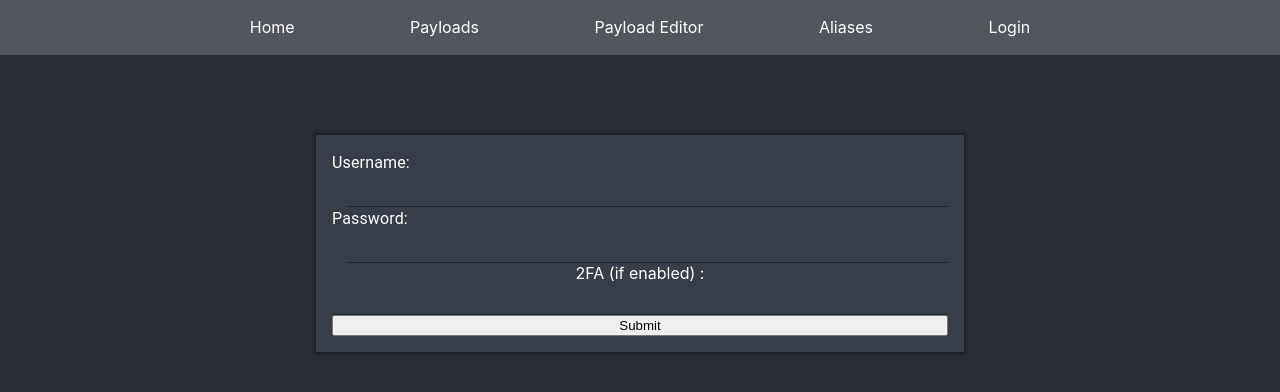
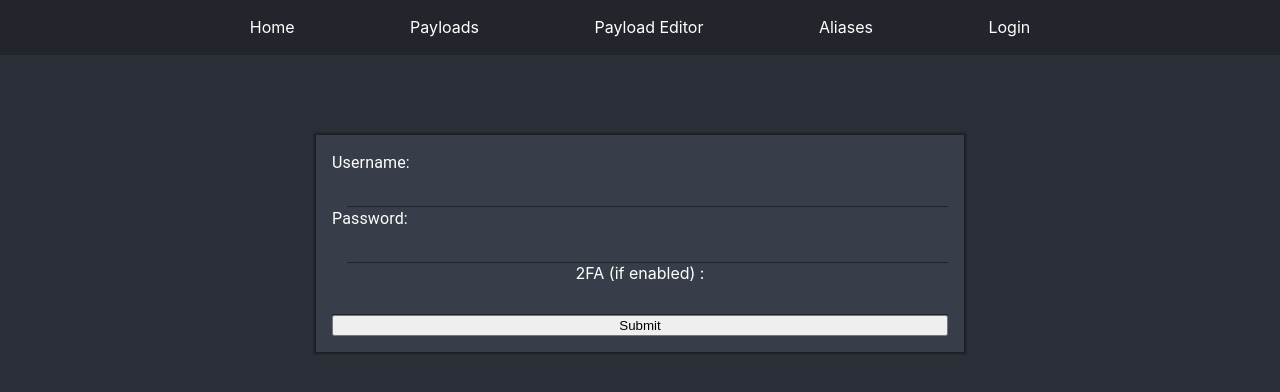
Before and after one commit to Edznux/wonderxss, a React (Create React App) app in the folder ui/wonderxss/: page /login in a window 1280 px wide. Shown: the top 392 px of the page. Built offline with nearby package versions, Linux system fonts and the light colour scheme; no server answers.

Commit message:
Update some CSS

```diff
--- a/ui/wonderxss/src/components/InjectionsList.js
+++ b/ui/wonderxss/src/components/InjectionsList.js
@@ -211,7 +211,7 @@ export default class InjectionsList extends React.Component {
         <Grid container spacing={3}>
           <Grid item xs={6}>
             <FormLabel>
-              Payload ID and/or alias:
+              <span class="input-text-label">Payload ID and/or alias:</span>
               <Select onChange={this.setCurrentAlias}>
                 {this.state.aliasesOrPayloadsIDs.map(aop => {
                   return (
@@ -225,7 +225,7 @@ export default class InjectionsList extends React.Component {
           </Grid>
           <Grid item xs={6}>
             <FormLabel>
-              SRI Type:
+              <span class="input-text-label">SRI Type:</span>
               <Select onChange={this.setCurrentSRI}>
                 {SRIKinds.map(sri => {
                   return <option value={sri}>{sri}</option>;
@@ -235,7 +235,7 @@ export default class InjectionsList extends React.Component {
           </Grid>
           <Grid item xs={6}>
             <FormLabel>
-              Use subdomain:
+              <span class="input-text-label">Use subdomain:</span>
               <Checkbox
                 value="useSubdomain"
                 inputProps={{ "aria-label": "Use Subdomain" }}
@@ -246,7 +246,7 @@ export default class InjectionsList extends React.Component {
           </Grid>
           <Grid item xs={6}>
             <FormLabel>
-              Use HTTPS:
+              <span class="input-text-label">Use HTTPS:</span>
               <Checkbox
                 value="useHTTPS"
                 inputProps={{ "aria-label": "Use HTTPS" }}
--- a/ui/wonderxss/src/index.css
+++ b/ui/wonderxss/src/index.css
@@ -13,7 +13,7 @@ code {
 }
 
 .navigation {
-  background-color: #52565c;
+  background-color: #22252b;
   position: sticky;
   top: 0;
 }
--- a/ui/wonderxss/src/index.js
+++ b/ui/wonderxss/src/index.js
@@ -49,21 +49,27 @@ const routing = (
     <div class="navigation">
       <div id="menu">
         <Box flexGrow={1}>
-          <Link to="/">Home</Link>
+          <Link to="/" style={{"width":"100%", "display":"block"}}>Home</Link>
         </Box>
         <Box flexGrow={1}>
-          <Link to="/payloads">Payloads</Link>
+          <Link to="/payloads" style={{"width":"100%", "display":"block"}}>Payloads</Link>
         </Box>
         <Box flexGrow={1}>
-          <Link to="/editor">Payload Editor</Link>
+          <Link to="/editor" style={{"width":"100%", "display":"block"}}>Payload Editor</Link>
         </Box>
         <Box flexGrow={1}>
-          <Link to="/aliases">Aliases</Link>
+          <Link to="/aliases" style={{"width":"100%", "display":"block"}}>Aliases</Link>
         </Box>
-        <Box flexDirection="row-reverse" flexGrow={1}>
-          {!isLoggedIn() && <Link to="/login">Login</Link>}
-          {isLoggedIn() && <Link to="/logout">Logout</Link>}
-          {isLoggedIn() && <Link to="/profile">Profile</Link>}
+        {
+          isLoggedIn() && (
+            <Box flexGrow={1} >
+              <Link to="/profile" style={{"width":"100%", "display":"block"}}>Profile</Link>
+            </Box>
+          )
+        }
+        <Box flexGrow={1}>
+          {!isLoggedIn() && <Link to="/login" style={{"width":"100%", "display":"block"}}>Login</Link>}
+          {isLoggedIn() && <Link to="/logout" style={{"width":"100%", "display":"block"}}>Logout</Link>}
         </Box>
       </div>
     </div>
--- a/ui/wonderxss/src/pages/App.css
+++ b/ui/wonderxss/src/pages/App.css
@@ -1,5 +1,5 @@
 body {
-  background-color: #282c34;
+  background-color: #2b2f37;
   color: #fff;
 }
 
@@ -26,7 +26,7 @@ body {
   flex-direction: column;
   align-items: center;
   height: 100%;
-  background-color: #bebfc2;
+  background-color: #22252b;
   box-shadow: 0px 0px 2px 2px #1c1e24;
 }
 
--- a/ui/wonderxss/src/styles/InjectionsList.css
+++ b/ui/wonderxss/src/styles/InjectionsList.css
@@ -1,8 +1,10 @@
-.MuiContainer-root .MuiFormLabel-root .MuiInput-root{
+.MuiContainer-root .MuiFormLabel-root .MuiInput-root {
   margin-left: 15px;
 }
-
-.MuiContainer-root .MuiFormLabel-root .MuiInput-root .MuiSelect-select{
+.input-text-label {
+  color: #fff;
+}
+.MuiContainer-root .MuiFormLabel-root .MuiInput-root .MuiSelect-select {
   width: 150px;
 }
 
@@ -14,7 +16,7 @@
 .MuiContainer-root .submit-button {
   margin: auto;
   display: block;
-    border-color: #f50057
+  border-color: #f50057;
 }
 
 .MuiContainer-root .submit-button .MuiButton-label {
```
Lines whose indentation alone changed are shown as unchanged.
